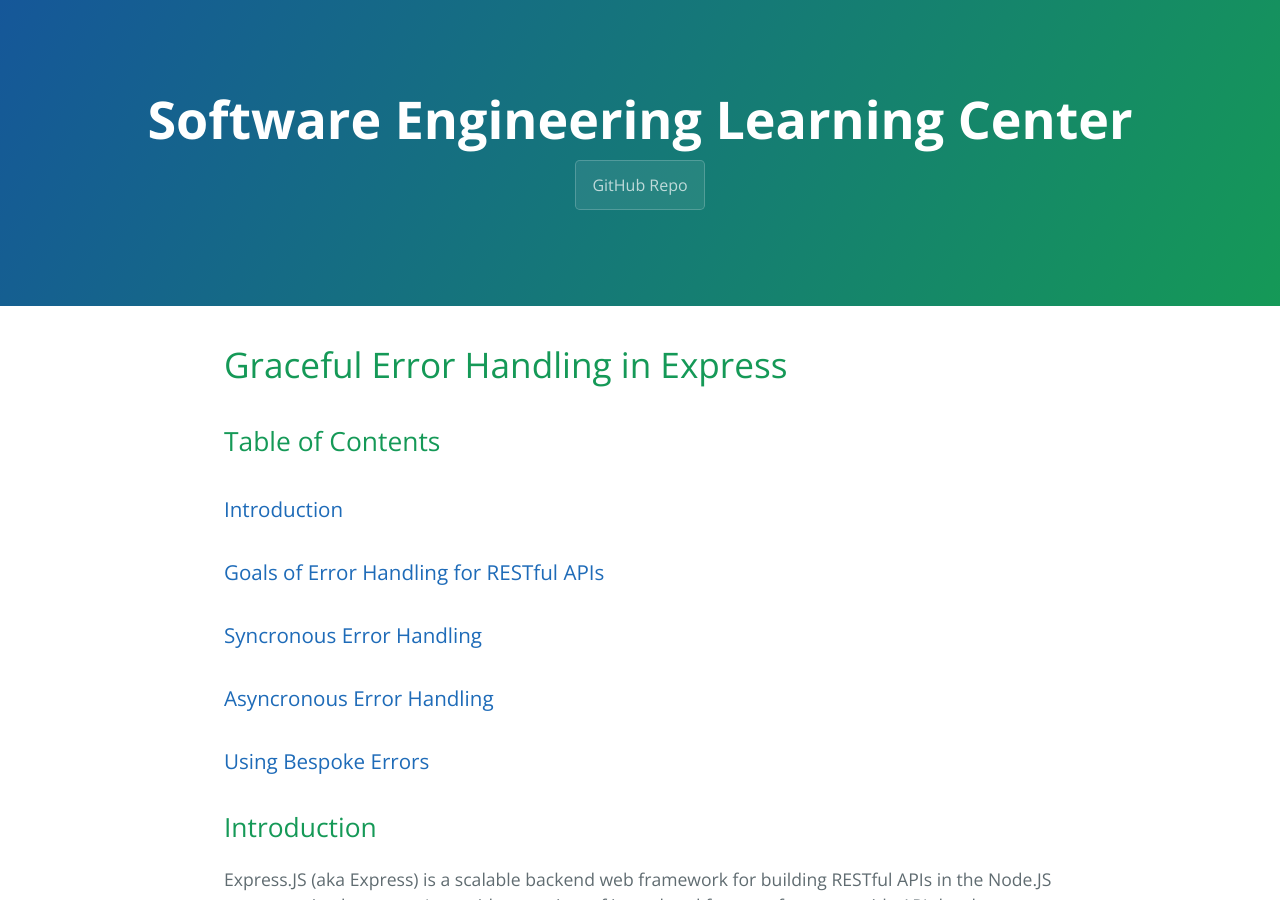
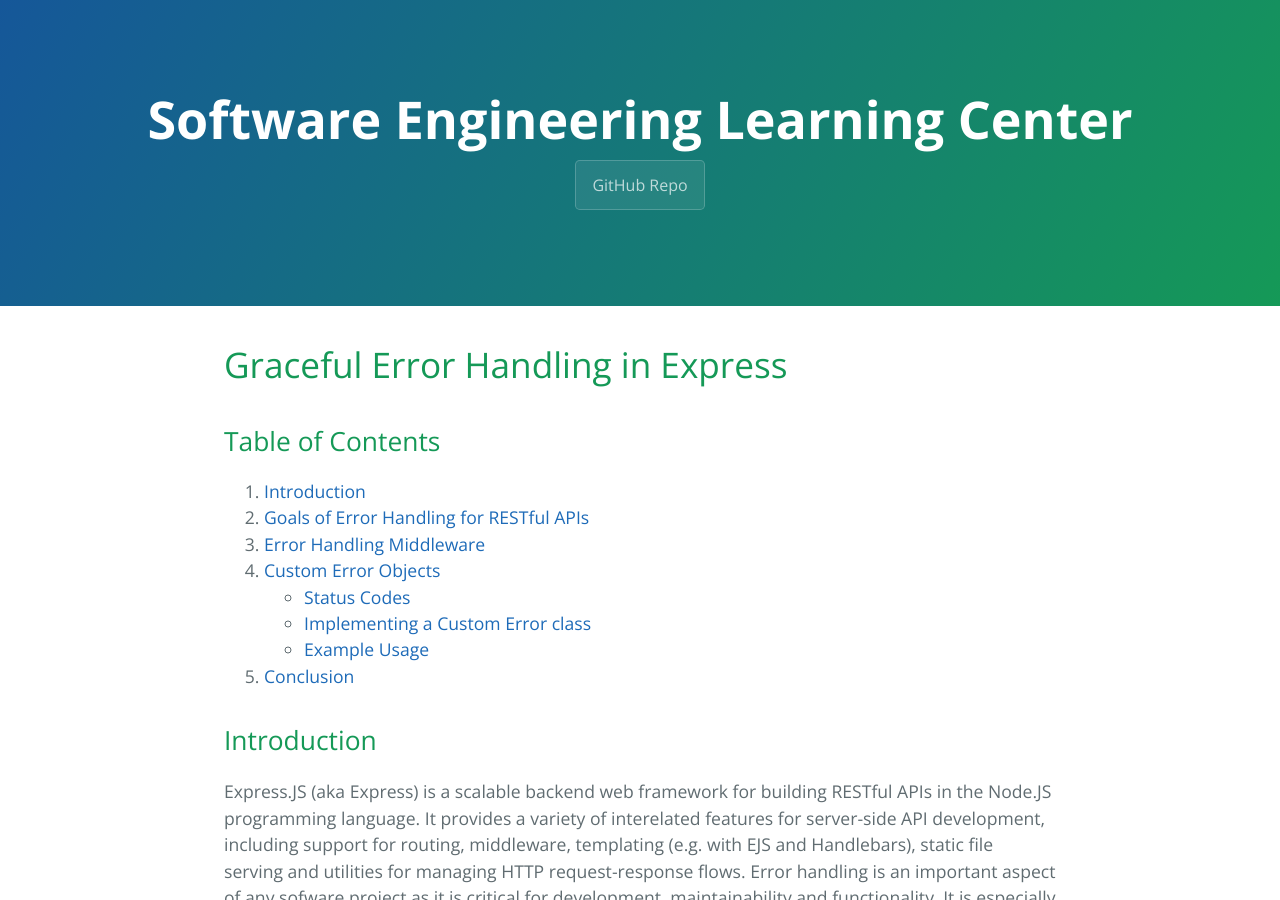
Before and after one commit to learning-software-engineering/learning-software-engineering.github.io, a Jekyll site: the page built from Topics/Development_Process/Error_Handling_in_ExpressJS.md, in a window 1280 px wide and 900 px high. Built offline with Jekyll 4.4.1, drawn with Linux system fonts in a browser that asks for light colours; our own code applies the rules of GitHub Pages for plain Markdown files.

Commit message:
A2 completed draft 1

```diff
--- a/Topics/Development_Process/Error_Handling_in_ExpressJS.md
+++ b/Topics/Development_Process/Error_Handling_in_ExpressJS.md
@@ -1,15 +1,13 @@
 # Graceful Error Handling in Express
 ## Table of Contents
-
-### [Introduction](#introduction)
-
-### [Goals of Error Handling for RESTful APIs](#goals)
-
-### [Syncronous Error Handling](#sync-err-handling)
-
-### [Asyncronous Error Handling](#async-err-handling)
-
-### [Using Bespoke Errors](#custom-err-object)
+1. [Introduction](#introduction)
+2. [Goals of Error Handling for RESTful APIs](#goals-of-error-handling-for-restful-apis)
+3. [Error Handling Middleware](#error-handling-middleware)
+4. [Custom Error Objects](#custom-error-objects)
+    - [Status Codes](#status-codes)
+    - [Implementing a Custom Error class](#implementing-a-custom-error-class)
+    - [Example Usage](#example-usage)
+5. [Conclusion](#conclusion)
 
 ## Introduction
 Express.JS (aka Express) is a scalable backend web framework for building RESTful APIs in the Node.JS programming language. It provides a variety of interelated features for server-side API development, including support for routing, middleware, templating (e.g. with EJS and Handlebars), static file serving and utilities for managing HTTP request-response flows. Error handling is an important aspect of any sofware project as it is critical for development, maintainability and functionality. It is especially important when building RESTful APIs where there exists specific expectations of how erroneous scenarios should be handled, such as setting appropriate status codes in response objects, returning error information in a consistent format etc.
```
